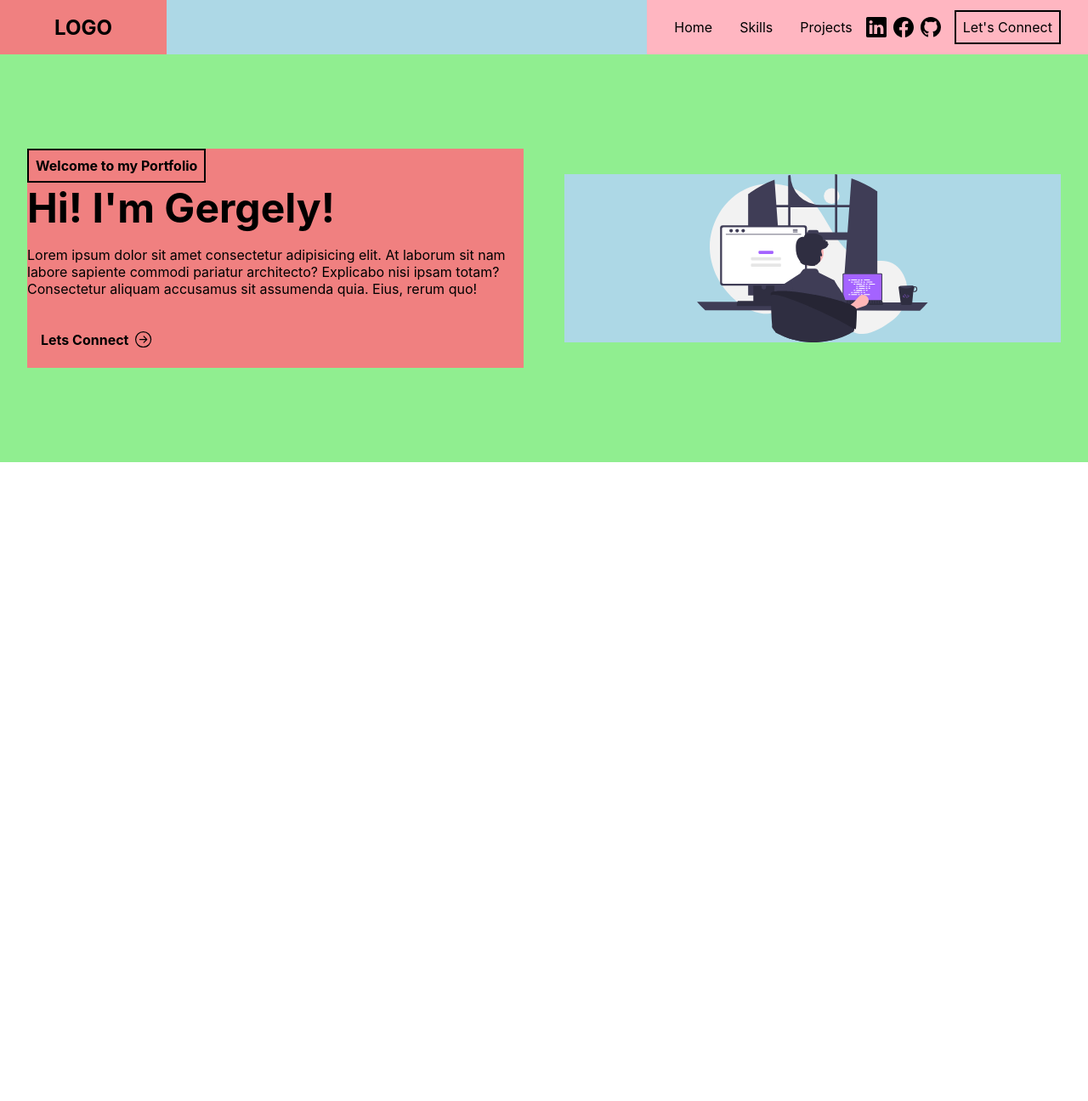
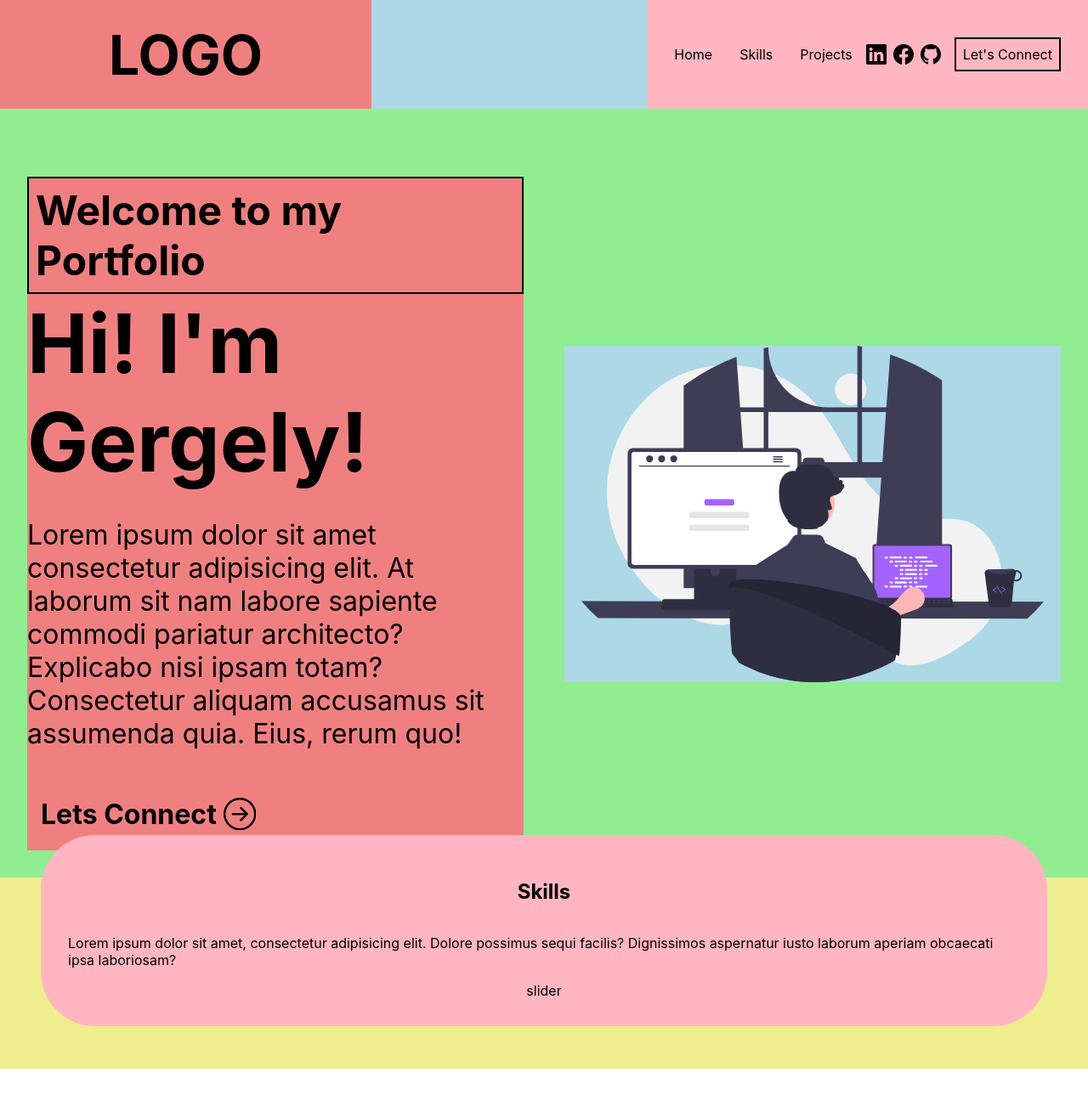
Before and after one commit to gimesi13/React-Portfolio, a React (Create React App) app in the folder react-portfolio-gergely/: page / in a window 1280 px wide. Shown: the top 1296 px of the page at 85% size. Before the commit the page ends 800 px from the top, so only its background shows below. Built offline with nearby package versions, Linux system fonts and the light colour scheme.

Commit message:
Big error
I realized my screen zoomed in, have to redo sizings.

```diff
--- a/react-portfolio-gergely/package.json
+++ b/react-portfolio-gergely/package.json
@@ -6,6 +6,7 @@
     "@testing-library/jest-dom": "^5.16.5",
     "@testing-library/react": "^13.3.0",
     "@testing-library/user-event": "^13.5.0",
+    "framer-motion": "^7.2.0",
     "react": "^18.2.0",
     "react-dom": "^18.2.0",
     "react-icons": "^4.4.0",
--- a/react-portfolio-gergely/src/App.js
+++ b/react-portfolio-gergely/src/App.js
@@ -1,12 +1,14 @@
 import React from "react";
 import NavBar from "./Components/NavBar";
 import Home from "./Components/Home";
+import Skills from "./Components/Skills";
 
 function App() {
   return (
     <div className="App">
       <NavBar />
       <Home />
+      <Skills />
     </div>
   );
 }
--- a/react-portfolio-gergely/src/Components/Home.jsx
+++ b/react-portfolio-gergely/src/Components/Home.jsx
@@ -4,7 +4,7 @@ import { BsArrowRightCircle } from "react-icons/bs";
 
 function Home() {
   return (
-    <section className="banner" id="home">
+    <section className="banner home-section" id="home">
       <div className="home-left">
         <div className="home-left-welcome">Welcome to my Portfolio</div>
         <h1>Hi! I'm Gergely!</h1>
--- /dev/null
+++ b/react-portfolio-gergely/src/Components/Skills.jsx
@@ -0,0 +1,25 @@
+import React from "react";
+import { motion } from "framer-motion";
+
+function Skills() {
+  return (
+    <section className="banner skills-section" id="home">
+      <motion.div
+        initial={{
+          y: -50,
+        }}
+        className="skills"
+      >
+        <h1>Skills</h1>
+        <p>
+          Lorem ipsum dolor sit amet, consectetur adipisicing elit. Dolore
+          possimus sequi facilis? Dignissimos aspernatur iusto laborum aperiam
+          obcaecati ipsa laboriosam?
+        </p>
+        <div className="slider">slider</div>
+      </motion.div>
+    </section>
+  );
+}
+
+export default Skills;
--- a/react-portfolio-gergely/src/Components/Styles/_Home.scss
+++ b/react-portfolio-gergely/src/Components/Styles/_Home.scss
@@ -1,15 +1,20 @@
 @import "./variables";
 
-.banner {
+.home-section {
   @include flexCenter;
   padding-top: $navbarHeight;
   padding-right: 1rem;
   padding-left: 1rem;
   gap: 1rem;
+  min-height: 80vh;
+  padding-bottom: 4rem;
+  @media (min-width: 992px) {
+    font-size: 1.5rem;
+  }
+  @media (max-width: 576px) {
+    flex-direction: column;
+  }
 
-  /* this is just for now */
-  min-height: 30rem;
-  /* this is just for now */
   background: lightgreen;
 
   /*//// LEFT SECTION ////*/
@@ -21,15 +26,24 @@
     height: 100%;
     width: 100%;
     margin: 1rem;
+    @media (min-width: 992px) {
+      font-size: 2rem;
+    }
 
     .home-left-welcome {
       border: 2px solid black;
       padding: 0.5rem;
       font-weight: bold;
+      @media (min-width: 992px) {
+        font-size: 3rem;
+      }
     }
 
     h1 {
       font-size: 3rem;
+      @media (min-width: 992px) {
+        font-size: 6rem;
+      }
       margin: 0;
     }
 
@@ -41,6 +55,9 @@
       .right-arrow-svg {
         margin: 0.5rem;
         font-size: 1.2rem;
+        @media (min-width: 992px) {
+          font-size: 2.4rem;
+        }
       }
     }
   }
@@ -55,11 +72,9 @@
 
     .programmer-svg {
       width: 17rem;
+      @media (min-width: 992px) {
+        width: 34rem;
+      }
     }
   }
 }
-@media (max-width: 576px) {
-  .banner {
-    flex-direction: column;
-  }
-}
--- a/react-portfolio-gergely/src/Components/Styles/_NavBar.scss
+++ b/react-portfolio-gergely/src/Components/Styles/_NavBar.scss
@@ -6,7 +6,7 @@
   right: 0;
   left: 0;
   @include flexCenter;
-  width: 100vw;
+  width: 100%;
   background: lightblue;
   height: $navbarHeight;
   justify-content: space-between;
@@ -15,21 +15,36 @@
     @include flexCenter;
     height: 100%;
     background: lightcoral;
+
     padding-left: 4rem;
     padding-right: 4rem;
+    @media (max-width: 576px) {
+      padding-left: 1rem;
+      padding-right: 1rem;
+    }
+    @media (max-width: 768px) {
+      padding-left: 2rem;
+      padding-right: 2rem;
+    }
+    @media (min-width: 992px) {
+      padding-left: 8rem;
+      padding-right: 8rem;
+    }
 
     div {
       font-weight: bold;
-      font-size: 1.5rem;
+      font-size: 2rem;
+      @media (max-width: 576px) {
+      }
+      @media (max-width: 768px) {
+        font-size: 2rem;
+      }
+      @media (min-width: 992px) {
+        font-size: 4rem;
+      }
     }
   }
-  @media (max-width: 768px) {
-    .navbar-left {
-      padding-left: 2rem;
-      padding-right: 2rem;
-    }
-  }
-
+  /* change it all to mobile first... */
   .navbar-right {
     @include flexCenter;
 
@@ -38,15 +53,20 @@
     padding-right: 2rem;
     padding-left: 2rem;
     gap: 1rem;
+    @media (max-width: 576px) {
+      visibility: hidden;
+    }
+    @media (max-width: 768px) {
+    }
+    @media (min-width: 992px) {
+    }
 
     .routers {
       @include flexCenter;
       height: 100%;
       width: 100%;
       gap: 2rem;
-    }
-    @media (max-width: 768px) {
-      .routers {
+      @media (max-width: 768px) {
         gap: 1rem;
       }
     }
@@ -78,25 +98,18 @@
       }
     }
   }
-  @media (max-width: 576px) {
-    .navbar-right {
-      visibility: hidden;
-    }
-  }
 
   .hamburger-box {
     @include flexCenter;
     position: absolute;
     right: 2rem;
     z-index: 10;
+    @media (min-width: 576px) {
+      visibility: hidden;
+    }
 
     .hamburger-icon {
       font-size: 2rem;
-    }
-  }
-  @media (min-width: 576px) {
-    .hamburger-box {
-      visibility: hidden;
     }
   }
 
@@ -111,6 +124,9 @@
     padding-top: 4rem;
     gap: 2rem;
     background: lightgreen;
+    @media (min-width: 576px) {
+      visibility: hidden;
+    }
 
     div {
       @include flexCenter;
@@ -119,9 +135,4 @@
       font-size: 3rem;
     }
   }
-  @media (min-width: 576px) {
-    .dropdown-menu {
-      visibility: hidden;
-    }
-  }
 }
--- /dev/null
+++ b/react-portfolio-gergely/src/Components/Styles/_Skills.scss
@@ -0,0 +1,19 @@
+@import "./variables";
+
+.skills-section {
+  background: rgb(238, 238, 142);
+}
+
+.skills {
+  /* for now */
+  background: lightpink;
+  /* for now */
+  /*   position: absolute;
+ */
+  @include flexCenter;
+  flex-direction: column;
+  margin: 3rem;
+  margin-top: -3rem;
+  padding: 2rem;
+  border-radius: 4rem;
+}
--- a/react-portfolio-gergely/src/Components/Styles/_variables.scss
+++ b/react-portfolio-gergely/src/Components/Styles/_variables.scss
@@ -5,4 +5,4 @@
   align-items: center;
 }
 /* VARIABLES */
-$navbarHeight: 4em;
+$navbarHeight: 8em;
--- a/react-portfolio-gergely/src/Components/Styles/style.scss
+++ b/react-portfolio-gergely/src/Components/Styles/style.scss
@@ -1,6 +1,7 @@
 @import "./NavBar";
 @import "./variables";
 @import "./Home";
+@import "./Skills";
 
 body {
   width: 100%;
@@ -16,3 +17,5 @@ body {
 .App {
   width: 100%;
 }
+.banner {
+}
--- a/react-portfolio-gergely/src/Components/css/style.css
+++ b/react-portfolio-gergely/src/Components/css/style.css
@@ -14,12 +14,13 @@
   -webkit-box-align: center;
       -ms-flex-align: center;
           align-items: center;
-  width: 100vw;
+  width: 100%;
   background: lightblue;
-  height: 4em;
+  height: 8em;
   -webkit-box-pack: justify;
       -ms-flex-pack: justify;
           justify-content: space-between;
+  /* change it all to mobile first... */
 }
 .navbar .navbar-left {
   display: -webkit-box;
@@ -36,14 +37,36 @@
   padding-left: 4rem;
   padding-right: 4rem;
 }
-.navbar .navbar-left div {
-  font-weight: bold;
-  font-size: 1.5rem;
+@media (max-width: 576px) {
+  .navbar .navbar-left {
+    padding-left: 1rem;
+    padding-right: 1rem;
+  }
 }
 @media (max-width: 768px) {
   .navbar .navbar-left {
     padding-left: 2rem;
     padding-right: 2rem;
+  }
+}
+@media (min-width: 992px) {
+  .navbar .navbar-left {
+    padding-left: 8rem;
+    padding-right: 8rem;
+  }
+}
+.navbar .navbar-left div {
+  font-weight: bold;
+  font-size: 2rem;
+}
+@media (max-width: 768px) {
+  .navbar .navbar-left div {
+    font-size: 2rem;
+  }
+}
+@media (min-width: 992px) {
+  .navbar .navbar-left div {
+    font-size: 4rem;
   }
 }
 .navbar .navbar-right {
@@ -61,6 +84,11 @@
   padding-right: 2rem;
   padding-left: 2rem;
   gap: 1rem;
+}
+@media (max-width: 576px) {
+  .navbar .navbar-right {
+    visibility: hidden;
+  }
 }
 .navbar .navbar-right .routers {
   display: -webkit-box;
@@ -128,11 +156,6 @@
   padding: 0.5rem;
   white-space: nowrap;
 }
-@media (max-width: 576px) {
-  .navbar .navbar-right {
-    visibility: hidden;
-  }
-}
 .navbar .hamburger-box {
   display: -webkit-box;
   display: -ms-flexbox;
@@ -147,13 +170,13 @@
   right: 2rem;
   z-index: 10;
 }
-.navbar .hamburger-box .hamburger-icon {
-  font-size: 2rem;
-}
 @media (min-width: 576px) {
   .navbar .hamburger-box {
     visibility: hidden;
   }
+}
+.navbar .hamburger-box .hamburger-icon {
+  font-size: 2rem;
 }
 .navbar .dropdown-menu {
   display: -webkit-box;
@@ -178,6 +201,11 @@
   gap: 2rem;
   background: lightgreen;
 }
+@media (min-width: 576px) {
+  .navbar .dropdown-menu {
+    visibility: hidden;
+  }
+}
 .navbar .dropdown-menu div {
   display: -webkit-box;
   display: -ms-flexbox;
@@ -192,17 +220,12 @@
   height: 100%;
   font-size: 3rem;
 }
-@media (min-width: 576px) {
-  .navbar .dropdown-menu {
-    visibility: hidden;
-  }
-}
 
 /* MIXINS */
 /* VARIABLES */
 /* MIXINS */
 /* VARIABLES */
-.banner {
+.home-section {
   display: -webkit-box;
   display: -ms-flexbox;
   display: flex;
@@ -212,18 +235,30 @@
   -webkit-box-align: center;
       -ms-flex-align: center;
           align-items: center;
-  padding-top: 4em;
+  padding-top: 8em;
   padding-right: 1rem;
   padding-left: 1rem;
   gap: 1rem;
-  /* this is just for now */
-  min-height: 30rem;
-  /* this is just for now */
+  min-height: 80vh;
+  padding-bottom: 4rem;
   background: lightgreen;
   /*//// LEFT SECTION ////*/
   /*//// RIGHT SECTION ////*/
 }
-.banner .home-left {
+@media (min-width: 992px) {
+  .home-section {
+    font-size: 1.5rem;
+  }
+}
+@media (max-width: 576px) {
+  .home-section {
+    -webkit-box-orient: vertical;
+    -webkit-box-direction: normal;
+        -ms-flex-direction: column;
+            flex-direction: column;
+  }
+}
+.home-section .home-left {
   background: lightcoral;
   display: -webkit-box;
   display: -ms-flexbox;
@@ -245,16 +280,31 @@
   width: 100%;
   margin: 1rem;
 }
-.banner .home-left .home-left-welcome {
+@media (min-width: 992px) {
+  .home-section .home-left {
+    font-size: 2rem;
+  }
+}
+.home-section .home-left .home-left-welcome {
   border: 2px solid black;
   padding: 0.5rem;
   font-weight: bold;
 }
-.banner .home-left h1 {
+@media (min-width: 992px) {
+  .home-section .home-left .home-left-welcome {
+    font-size: 3rem;
+  }
+}
+.home-section .home-left h1 {
   font-size: 3rem;
   margin: 0;
 }
-.banner .home-left .home-left-connect {
+@media (min-width: 992px) {
+  .home-section .home-left h1 {
+    font-size: 6rem;
+  }
+}
+.home-section .home-left .home-left-connect {
   display: -webkit-box;
   display: -ms-flexbox;
   display: flex;
@@ -267,11 +317,16 @@
   padding: 1rem;
   font-weight: bold;
 }
-.banner .home-left .home-left-connect .right-arrow-svg {
+.home-section .home-left .home-left-connect .right-arrow-svg {
   margin: 0.5rem;
   font-size: 1.2rem;
 }
-.banner .home-right {
+@media (min-width: 992px) {
+  .home-section .home-left .home-left-connect .right-arrow-svg {
+    font-size: 2.4rem;
+  }
+}
+.home-section .home-right {
   background: lightblue;
   display: -webkit-box;
   display: -ms-flexbox;
@@ -286,18 +341,46 @@
   width: 100%;
   margin: 1rem;
 }
-.banner .home-right .programmer-svg {
+.home-section .home-right .programmer-svg {
   width: 17rem;
 }
-
-@media (max-width: 576px) {
-  .banner {
-    -webkit-box-orient: vertical;
-    -webkit-box-direction: normal;
-        -ms-flex-direction: column;
-            flex-direction: column;
+@media (min-width: 992px) {
+  .home-section .home-right .programmer-svg {
+    width: 34rem;
   }
 }
+
+/* MIXINS */
+/* VARIABLES */
+.skills-section {
+  background: rgb(238, 238, 142);
+}
+
+.skills {
+  /* for now */
+  background: lightpink;
+  /* for now */
+  /*   position: absolute;
+  */
+  display: -webkit-box;
+  display: -ms-flexbox;
+  display: flex;
+  -webkit-box-pack: center;
+      -ms-flex-pack: center;
+          justify-content: center;
+  -webkit-box-align: center;
+      -ms-flex-align: center;
+          align-items: center;
+  -webkit-box-orient: vertical;
+  -webkit-box-direction: normal;
+      -ms-flex-direction: column;
+          flex-direction: column;
+  margin: 3rem;
+  margin-top: -3rem;
+  padding: 2rem;
+  border-radius: 4rem;
+}
+
 body {
   width: 100%;
   margin: 0;
```
Also changed, not shown: 2 other files (tests, documents, lock files or other folders).
